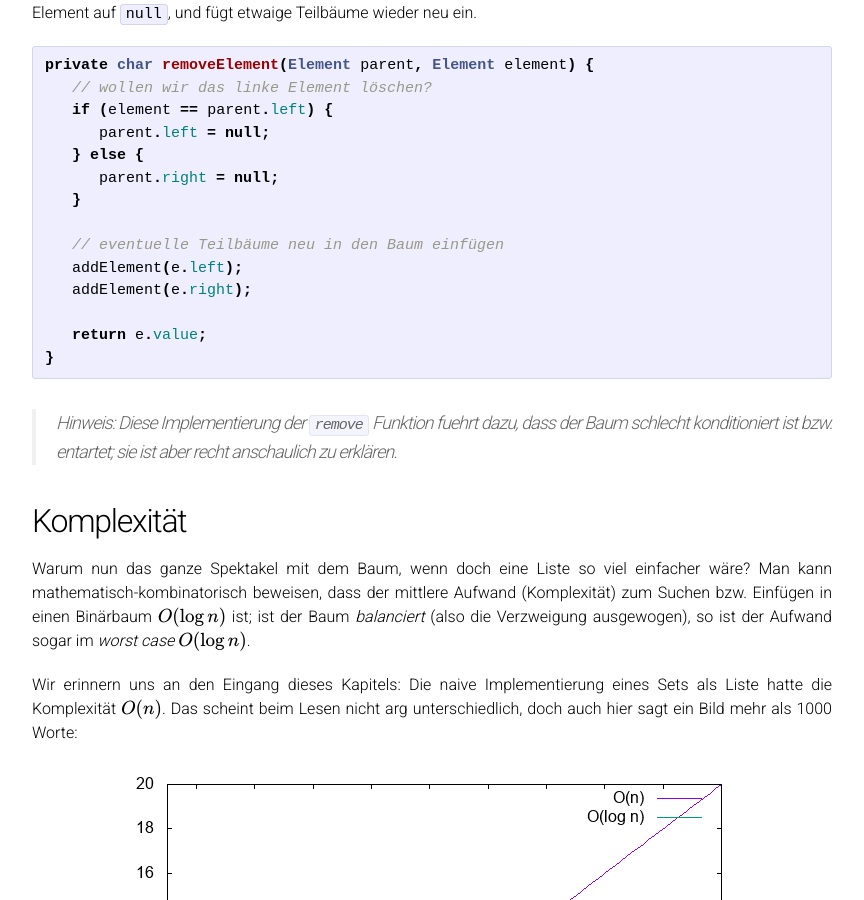
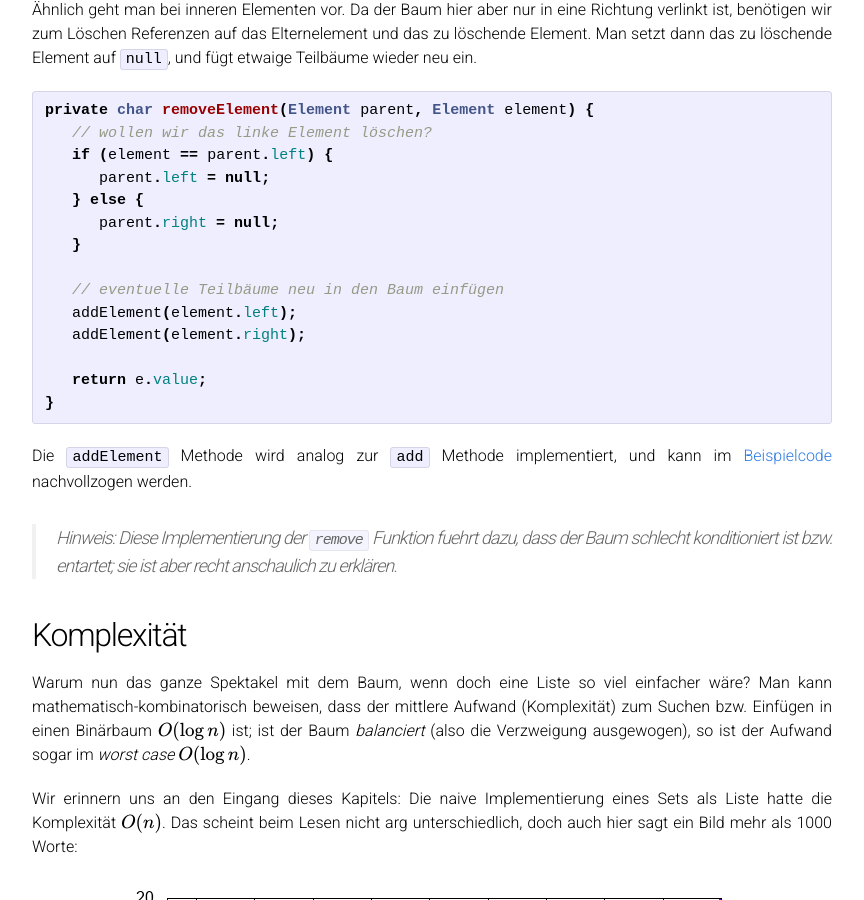
Before and after one commit to sWIFlezech/hsro-wif-prg2.github.io, a Jekyll site: the page built from 03-tree-set/tree-set.md, in a window 1280 px wide and 900 px high, scrolled down 11207 px. Shown: the whole window, without its empty margins (208-1072 px from the left). Built offline with Jekyll 4.4.1, drawn with Linux system fonts in a browser that asks for light colours; our own code applies the rules of GitHub Pages for plain Markdown files; formulas are drawn with MathJax 3.

Commit message:
Fixes, danke @mr-duke

````diff
--- a/03-tree-set/tree-set.md
+++ b/03-tree-set/tree-set.md
@@ -317,13 +317,15 @@ class CharSetImpl2 implements CharSet {
 
 			// analog.
 			if (right != null) s += right.size();
+
+			return s;
 		}
 		// ...
 	}
 
 	Element root;
 
-	public size() {
+	public int size() {
 		if (root == null) return 0;
 		else return root.size();
 	}
@@ -462,13 +464,14 @@ private char removeElement(Element parent, Element element) {
 	}
 
 	// eventuelle Teilbäume neu in den Baum einfügen
-	addElement(e.left);
-	addElement(e.right);
+	addElement(element.left);
+	addElement(element.right);
 
 	return e.value;
 }
 ```
 
+Die `addElement` Methode wird analog zur `add` Methode implementiert, und kann im [Beispielcode](https://github.com/hsro-wif-prg2/hsro-wif-prg2.github.io/blob/400b6f0a03ef5fe67e202c581aafc5be44fa927a/examples/src/main/java/ch03/CharSetImpl2.java#L52) nachvollzogen werden.
 
 > Hinweis: Diese Implementierung der `remove` Funktion fuehrt dazu, dass der Baum schlecht konditioniert ist bzw. entartet; sie ist aber recht anschaulich zu erklären.
 
````
